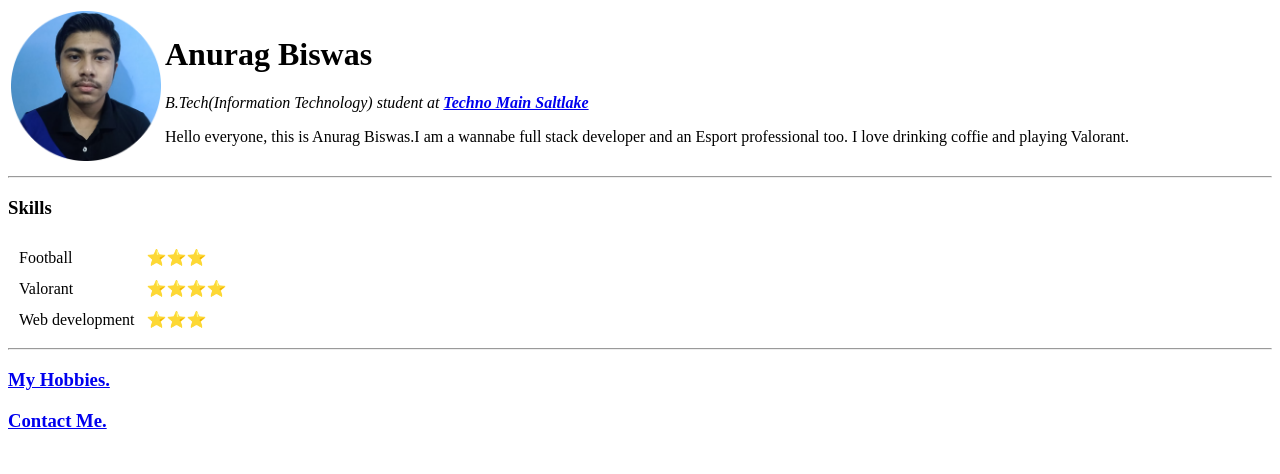
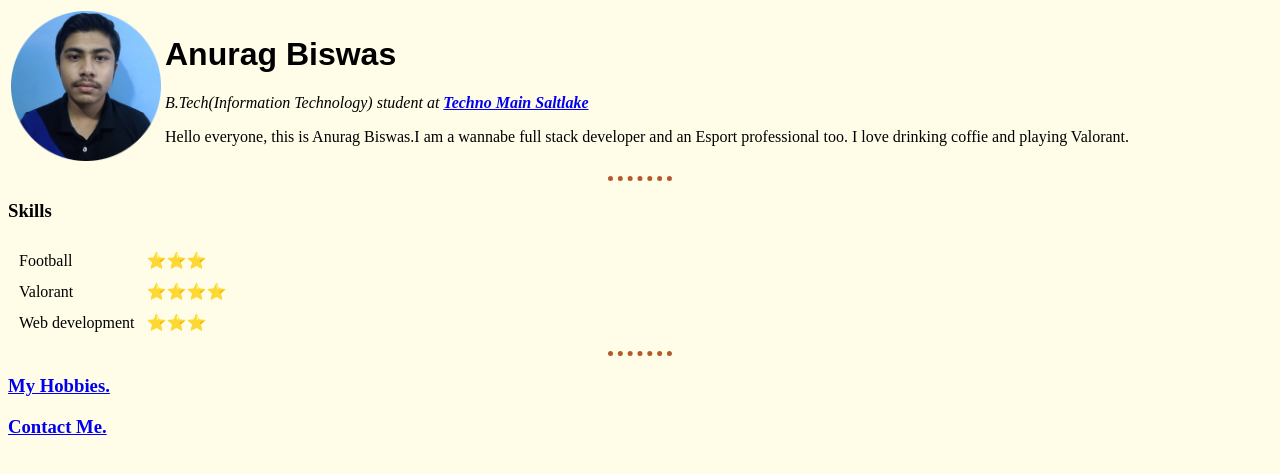
Before and after one commit to 1nfern0-005/CV, a plain HTML site: page index.html in a window 1280 px wide. Drawn offline with Linux system fonts and the light colour scheme.

Commit message:
Update index.html

```diff
--- a/index.html
+++ b/index.html
@@ -3,12 +3,25 @@
   <head>
     <meta charset="utf-8">
     <title>My First Webpage.</title>
+    <style>
+    body{
+      background-color: #FFFDE8;
+    }
+    hr{
+      border:#B5592A;
+      background-color: #FFFDE8;
+      border-width: 5px ;
+      width: 5% ;
+      border-top-style: dotted;
+    }
+
+    </style>
   </head>
   <body>
     <table >
       <tr>
         <td><img src="images/My Image.png" alt="My image." width="150" height="150" ></td>
-        <td>  <h1>Anurag Biswas</h1>
+        <td>  <h1 style="font-family: sans-serif;">Anurag Biswas</h1>
           <p><em>B.Tech(Information Technology) student at <strong><a href="https://www.ticollege.ac.in/">Techno Main Saltlake</a></em></p></strong>
           <p>Hello everyone, this is Anurag Biswas.I am a wannabe full stack developer and an Esport professional too. I love drinking coffie and playing Valorant.</p></td>
       </tr>
```
